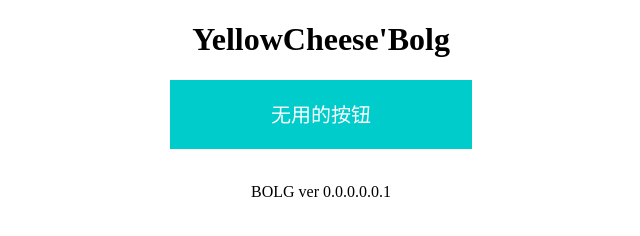
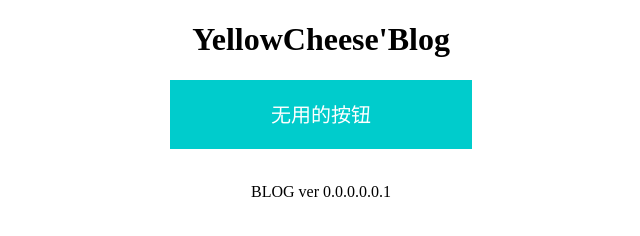
Before and after one commit to YellowCheese/YellowCheese.github.io, a plain HTML site: page index.html in a window 1280 px wide. Shown: the full height of the page, 319-959 px from the left. Drawn offline with Linux system fonts and the light colour scheme.

Commit message:
修改了blog单词错误

```diff
--- a/index.html
+++ b/index.html
@@ -2,15 +2,15 @@
 
 <html>
     <head>
-        <title>YellowCheese'Bolg</title>
+        <title>YellowCheese'Blog</title>
         <meta charset="UTF-8">
         <meta name="viewport" content="width=device-width, initial-scale=1.0">
         <link rel="stylesheet" href="mycss.css" type="text/css">
     </head>
     <body>
-        <h1 class="text01">YellowCheese'Bolg</h1>
+        <h1 class="text01">YellowCheese'Blog</h1>
         <div><p class="text00">无用的按钮</p></div>
         <br/>
-        <p align="center">BOLG ver 0.0.0.0.0.1</p>
+        <p align="center">BLOG ver 0.0.0.0.0.1</p>
     </body>
 </html>
```
